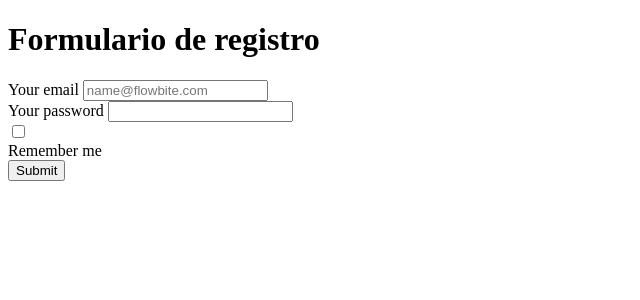
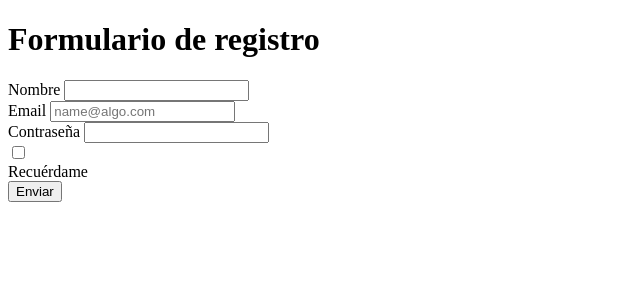
Before and after one commit to Ana-QR/Proyecto-Final-Tienda-PHP, a PHP site: page /dashboard/views/usuario/registro.php in a window 1280 px wide. Shown: the top 300 px of the page, without its empty margins (0-640 px from the left). Run offline with PHP 8.4, Linux system fonts and the light colour scheme.

Commit message:
registro actualizado, formulario hecho

```diff
--- a/views/usuario/registro.php
+++ b/views/usuario/registro.php
@@ -1,31 +1,65 @@
+<?php
+session_start();
+?>
+
 <!DOCTYPE html>
 <html lang="en">
 
 <head>
     <meta charset="UTF-8">
     <meta name="viewport" content="width=device-width, initial-scale=1.0">
-    <title>Document</title>
+    <title>Registro</title>
 </head>
 
-<body>
-    <h1>Formulario de registro</h1>
-    <form method="POST">
+<body class="bg-gray-100 flex justify-center items-center h-screen dark:bg-gray-900">
+    <div class="w-full max-w-md bg-white p-6 rounded-lg shadow-md">
+    <h1 class="text-2xl font-semibold text-center mb-5">Formulario de registro</h1>
+
+    <!-- Mostrar mensajes de sesion -->
+    <?php if (isset($_SESSION['success'])) : ?>
+        <p class="text-green-500"><?php echo $_SESSION['success']; unset($_SESSION['success']); ?></p>
+    <?php endif; ?>
+
+    <!-- Mostrar mensajes de error -->
+    <?php if (isset($_SESSION['error'])) : ?>
+        <p class="text-red-500"><?php echo $_SESSION['error']; unset($_SESSION['error']); ?></p>
+    <?php endif; ?>
+
+    <!-- Formulario de registro -->
+    <form method="POST" action="/controllers/UsuarioController.php">
+        <!-- Campos del formulario -->
+        <!--Campo de solicitud de nombre-->
         <div class="mb-5">
-            <label for="email" class="block mb-2 text-sm font-medium text-gray-900 dark:text-white">Your email</label>
-            <input type="email" id="email" class="bg-gray-50 border border-gray-300 text-gray-900 text-sm rounded-lg focus:ring-blue-500 focus:border-blue-500 block w-full p-2.5 dark:bg-gray-700 dark:border-gray-600 dark:placeholder-gray-400 dark:text-white dark:focus:ring-blue-500 dark:focus:border-blue-500" placeholder="name@flowbite.com" required />
+            <label for="name" class="block mb-2 text-sm font-medium text-gray-900 dark:text-white">Nombre</label>
+            <input type="name" id="name" class="bg-gray-50 border border-gray-300 text-gray-900 text-sm rounded-lg focus:ring-blue-500 focus:border-blue-500 block w-full p-2.5 dark:bg-gray-700 dark:border-gray-600 dark:placeholder-gray-400 dark:text-white dark:focus:ring-blue-500 dark:focus:border-blue-500" required />
         </div>
+
+        <!--Campo de solicitud de correo electrónico-->
         <div class="mb-5">
-            <label for="password" class="block mb-2 text-sm font-medium text-gray-900 dark:text-white">Your password</label>
+            <label for="email" class="block mb-2 text-sm font-medium text-gray-900 dark:text-white">Email</label>
+            <input type="email" id="email" class="bg-gray-50 border border-gray-300 text-gray-900 text-sm rounded-lg focus:ring-blue-500 focus:border-blue-500 block w-full p-2.5 dark:bg-gray-700 dark:border-gray-600 dark:placeholder-gray-400 dark:text-white dark:focus:ring-blue-500 dark:focus:border-blue-500" placeholder="name@algo.com" required />
+        </div>
+
+        <!--Campo de solicitud de contraseña-->
+        <div class="mb-5">
+            <label for="password" class="block mb-2 text-sm font-medium text-gray-900 dark:text-white">Contraseña</label>
             <input type="password" id="password" class="bg-gray-50 border border-gray-300 text-gray-900 text-sm rounded-lg focus:ring-blue-500 focus:border-blue-500 block w-full p-2.5 dark:bg-gray-700 dark:border-gray-600 dark:placeholder-gray-400 dark:text-white dark:focus:ring-blue-500 dark:focus:border-blue-500" required />
         </div>
+
+        <!--Campo de solicitud de confirmación de contraseña-->
         <div class="flex items-start mb-5">
             <div class="flex items-center h-5">
                 <input id="remember" type="checkbox" value="" class="w-4 h-4 border border-gray-300 rounded-sm bg-gray-50 focus:ring-3 focus:ring-blue-300 dark:bg-gray-700 dark:border-gray-600 dark:focus:ring-blue-600 dark:ring-offset-gray-800 dark:focus:ring-offset-gray-800" required />
             </div>
-            <label for="remember" class="ms-2 text-sm font-medium text-gray-900 dark:text-gray-300">Remember me</label>
+
+            <!--Etiqueta de recordar contraseña-->
+            <label for="remember" class="ms-2 text-sm font-medium text-gray-900 dark:text-gray-300">Recuérdame</label>
         </div>
-        <button type="submit" class="text-white bg-blue-700 hover:bg-blue-800 focus:ring-4 focus:outline-none focus:ring-blue-300 font-medium rounded-lg text-sm w-full sm:w-auto px-5 py-2.5 text-center dark:bg-blue-600 dark:hover:bg-blue-700 dark:focus:ring-blue-800">Submit</button>
+
+        <!--Botón de envío de formulario-->
+        <button type="submit" class="text-white bg-blue-700 hover:bg-blue-800 focus:ring-4 focus:outline-none focus:ring-blue-300 font-medium rounded-lg text-sm w-full sm:w-auto px-5 py-2.5 text-center dark:bg-blue-600 dark:hover:bg-blue-700 dark:focus:ring-blue-800">Enviar</button>
     </form>
+    </div>
 </body>
 
 </html>
```
